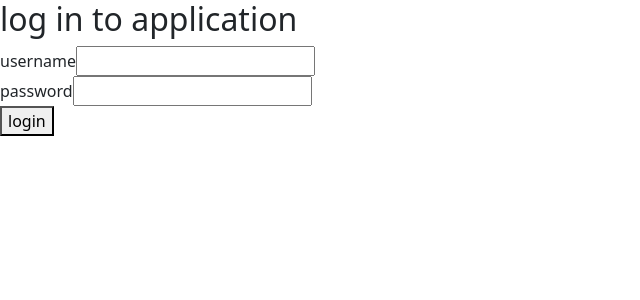
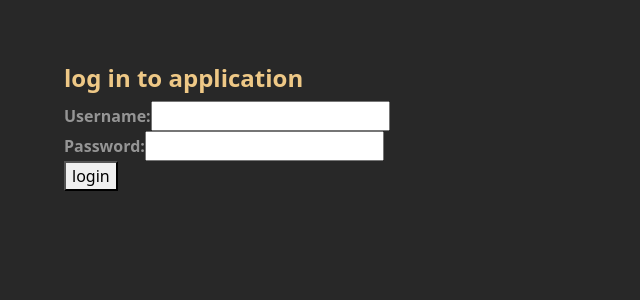
Before and after one commit to RafaelFrKl/florin-finances, a React (Create React App) app in the folder frontend/: page / in a window 1280 px wide. Shown: the top 300 px of the page, without its empty margins (0-640 px from the left). Built offline with nearby package versions, Linux system fonts and the light colour scheme.

Commit message:
Change login form

```diff
--- a/frontend/src/App.js
+++ b/frontend/src/App.js
@@ -2,7 +2,7 @@ import { useState, useEffect } from 'react'
 import loginService from './services/login'
 import storageService from './services/storage'
 
-import LoginForm from './components/Login'
+import LoginForm from './components/LoginForm'
 import Notification from './components/Notification'
 
 const App = () => {
--- a/frontend/src/components/Login.js
+++ /dev/null
@@ -1,38 +0,0 @@
-import { useState } from 'react'
-
-const LoginForm = ({ login }) => {
-    const [username, setUsername] = useState('')
-    const [password, setPassword] = useState('')
-
-    const handleSubmit = async (event) => {
-        event.preventDefault()
-        await login(username, password)
-    }
-
-    return (
-        <form onSubmit={handleSubmit}>
-            <div>
-        username
-                <input
-                    id='username'
-                    value={username}
-                    onChange={({ target }) => setUsername(target.value)}
-                />
-            </div>
-            <div>
-        password
-                <input
-                    id='password'
-                    type="password"
-                    value={password}
-                    onChange={({ target }) => setPassword(target.value)}
-                />
-            </div>
-            <button id='login-button' type="submit">
-        login
-            </button>
-        </form>
-    )
-}
-
-export default LoginForm
--- a/frontend/src/components/LoginForm.js
+++ b/frontend/src/components/LoginForm.js
@@ -1,41 +1,37 @@
 import { useState } from 'react'
 
-const LoginForm = ({ onLogin }) => {
+const LoginForm = ({ login }) => {
     const [username, setUsername] = useState('')
     const [password, setPassword] = useState('')
 
-    const handleSubmit = (event) => {
+    const handleSubmit = async (event) => {
         event.preventDefault()
-        onLogin(username, password)
+        await login(username, password)
     }
 
     return (
-        <div>
-            <h2>Log in to application</h2>
-
         <form onSubmit={handleSubmit}>
             <div>
                 <label>Username: </label>
                 <input
+                    id='username'
                     value={username}
                     onChange={({ target }) => setUsername(target.value)}
-                        id='username'
                 />
             </div>
             <div>
                 <label>Password: </label>
                 <input
+                    id='password'
                     type="password"
                     value={password}
                     onChange={({ target }) => setPassword(target.value)}
-                        id="password"
                 />
             </div>
-                <button id="login-button" type="submit">
+            <button id='login-button' type="submit">
         login
             </button>
         </form>
-        </div>
     )
 }
 
--- /dev/null
+++ b/frontend/src/index.css
@@ -0,0 +1,33 @@
+h1 {
+    color: #eec886;
+    font-size: 2em;
+    font-weight: bolder;
+}
+
+h2 {
+    color: #eec886;
+    font-size: 1.5em;
+    font-weight: bolder;
+}
+
+h3 {
+    color: #eec886;
+    font-size: 1.17em;
+    font-weight: bolder;
+}
+
+label {
+    color: #959595;
+    font-size: 1em;
+    font-weight: bolder;
+}
+
+p {
+    color: #959595;
+    font-size: 1em;
+}
+
+body {
+    background-color: #282828;
+    margin: 5%;
+}
--- a/frontend/src/index.js
+++ b/frontend/src/index.js
@@ -4,6 +4,7 @@ import ReactDOM from 'react-dom/client'
 import 'bootstrap/dist/css/bootstrap.min.css'
 // Bootstrap Bundle JS
 import 'bootstrap/dist/js/bootstrap.bundle.min'
+import './index.css'
 
 import App from './App'
 
```
Lines whose indentation alone changed are shown as unchanged.
